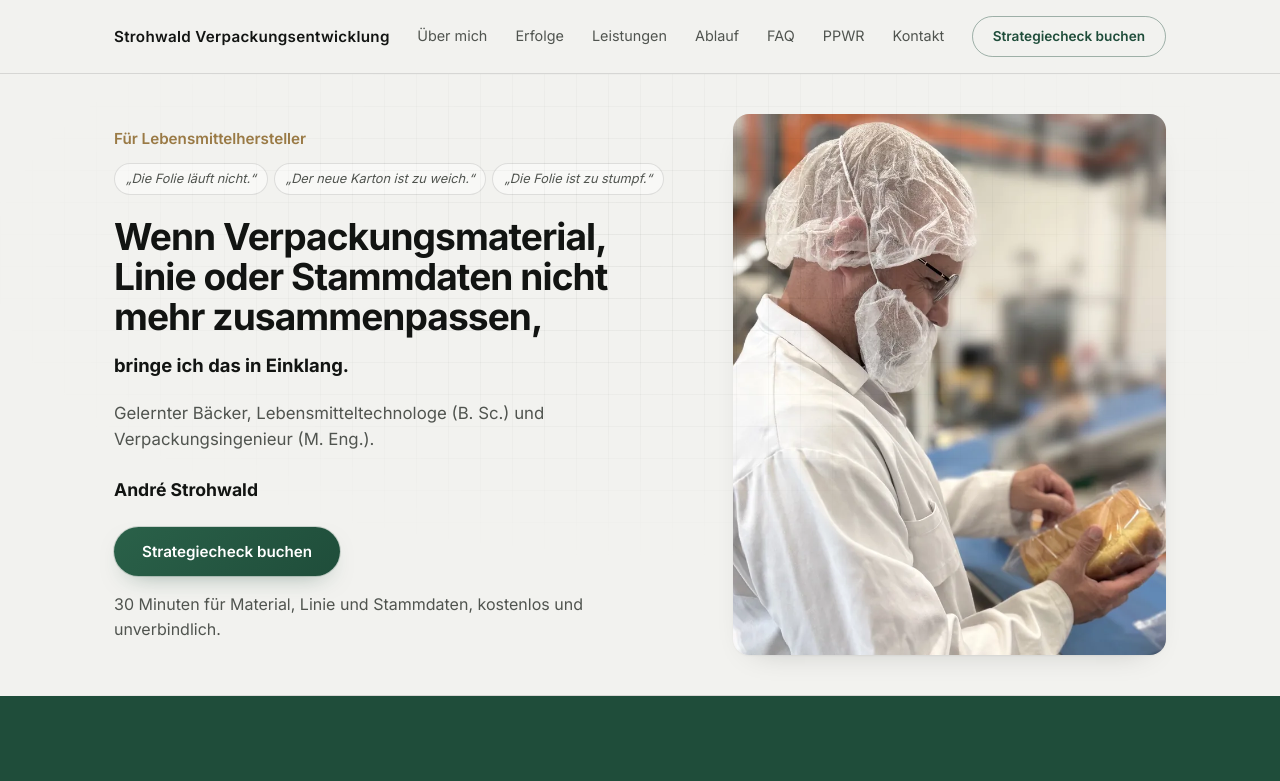
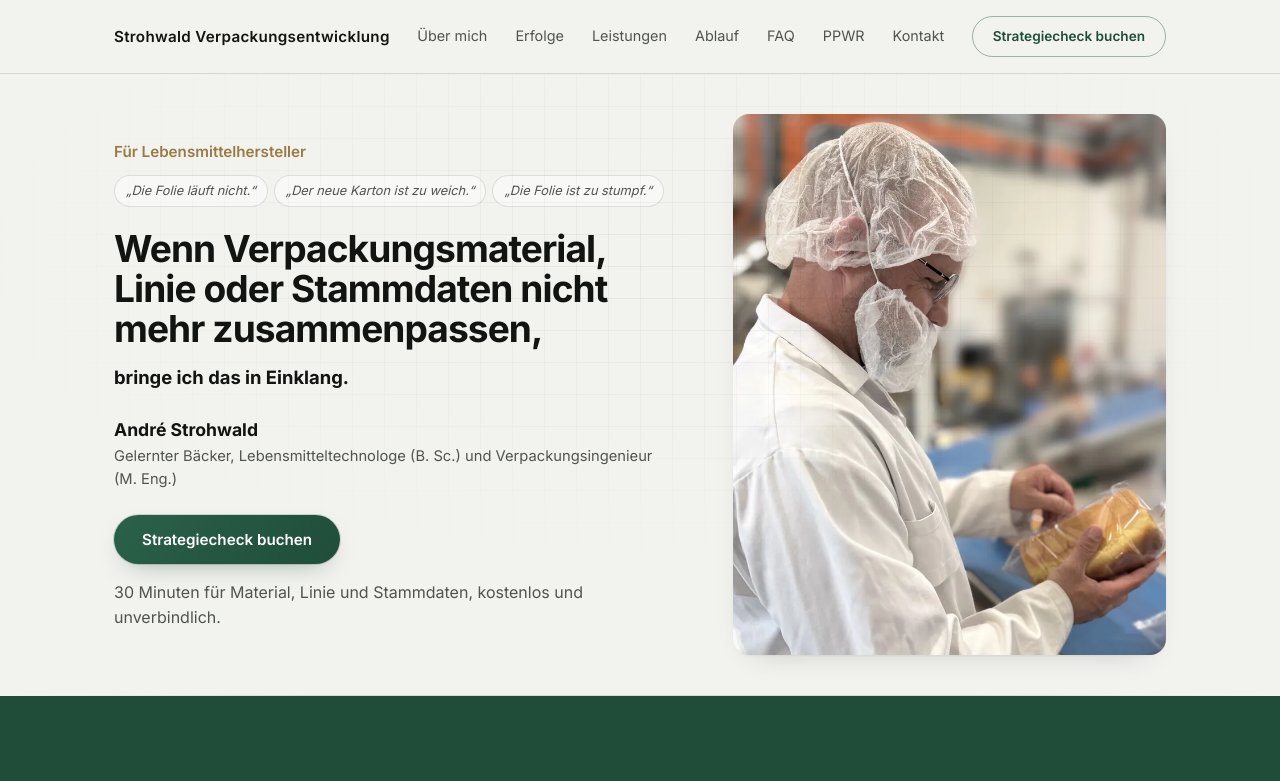
Before and after one commit to Linienwerk/Linienwerk-strohwald, a plain HTML site: page index.html in a window 1280 px wide. Shown: the top 781 px of the page. Drawn offline with Linux system fonts and the light colour scheme.

Commit message:
Abschlüsse als Zeile unter dem Namen statt eigener Satz
Co-Authored-By: Claude Opus 5.5 <noreply@anthropic.com>
Claude-Session: https://claude.ai/code/session_01J8qeGUdK8UvQRHM1XjFXjz

```diff
--- a/assets/style.css
+++ b/assets/style.css
@@ -1851,4 +1851,3 @@ p.section-intro {
 .erfolge-gruen .stat-tile-feature .stat-value { color: var(--accent-dark); }
 .erfolge-gruen .stat-label { color: rgba(255, 255, 255, 0.78); }
 .erfolge-gruen .stats-grid { margin-bottom: 0; }
-.hero-intro { margin: 20px 0 0; color: var(--text-muted); font-size: 1.05rem; max-width: 34em; }
--- a/index.html
+++ b/index.html
@@ -173,11 +173,11 @@
         <h1>Wenn Verpackungsmaterial, Linie oder Stammdaten nicht mehr zusammenpassen,</h1>
         <p class="hero-lead">bringe ich das in Einklang.</p>
 
-        <p class="hero-intro">Gelernter Bäcker, Lebensmitteltechnologe (B.&nbsp;Sc.) und Verpackungsingenieur (M.&nbsp;Eng.).</p>
 
         <div class="hero-person">
           <div>
             <div class="hero-person-name">André Strohwald</div>
+            <div class="hero-person-role">Gelernter Bäcker, Lebensmitteltechnologe (B.&nbsp;Sc.) und Verpackungsingenieur (M.&nbsp;Eng.)</div>
           </div>
         </div>
 
```
